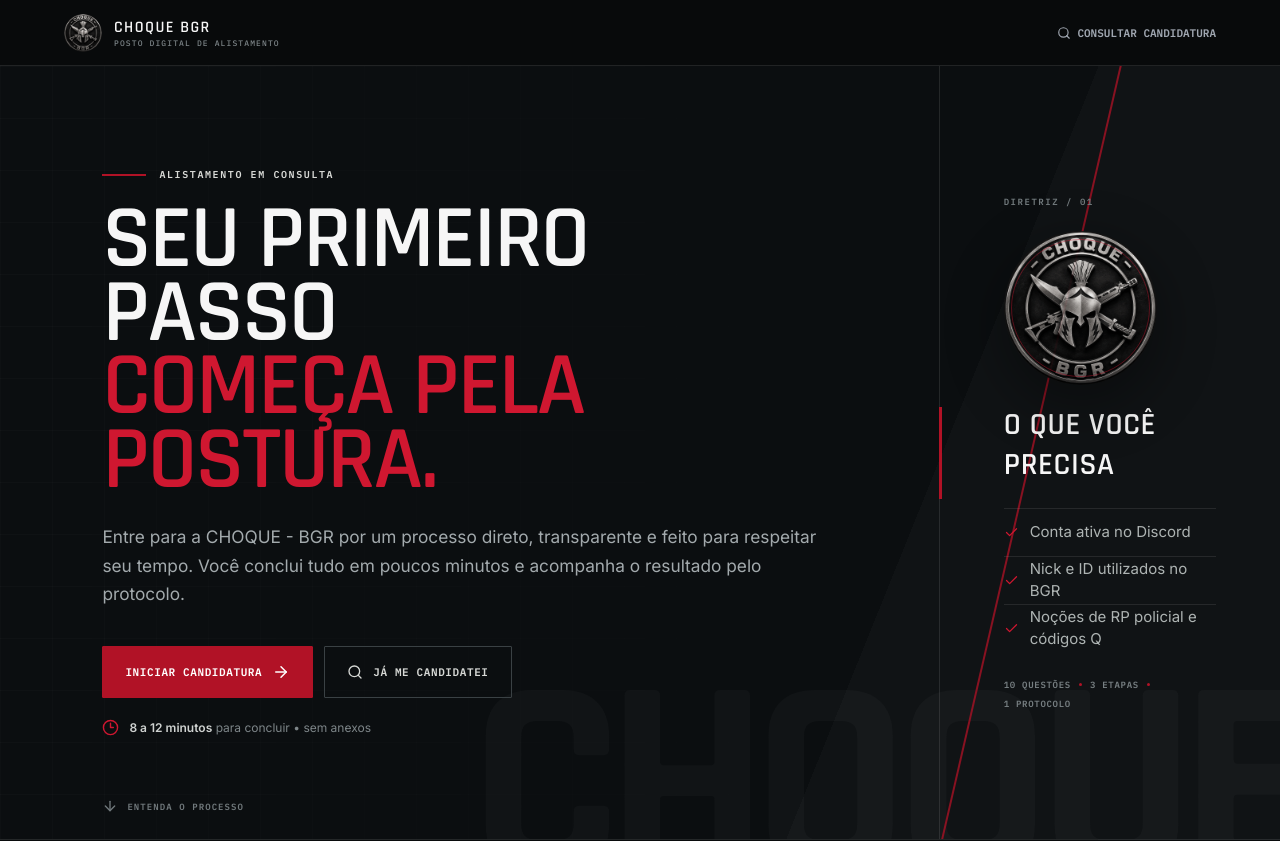
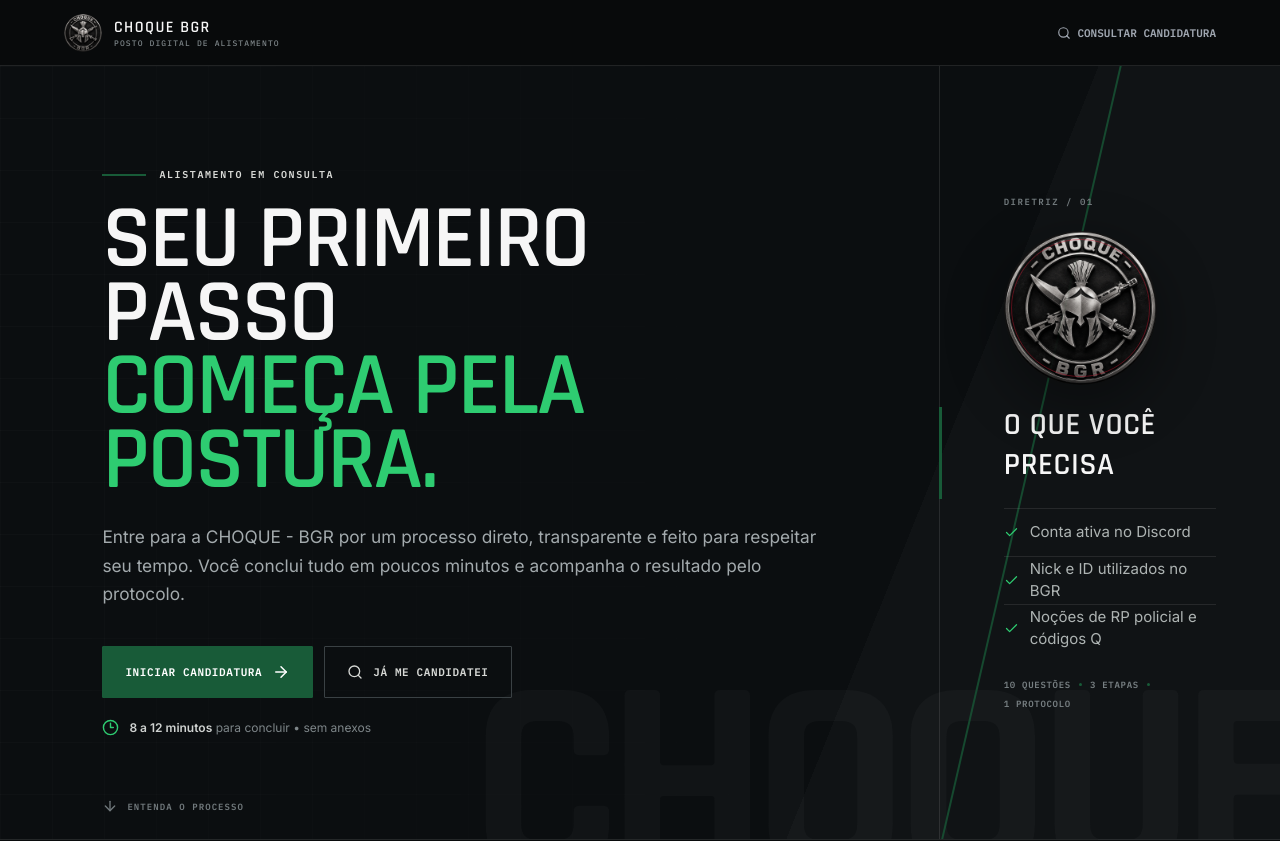
Before and after one commit to EoPaiva/BotDiscordOasisCustom, a Next.js app in the folder web/: page /recrutamento in a window 1280 px wide. Shown: the top 841 px of the page. Built offline with nearby package versions, Linux system fonts and the light colour scheme; no server answers.

Commit message:
feat: align recruitment with command palette

```diff
--- a/web/src/app/globals.css
+++ b/web/src/app/globals.css
@@ -324,7 +324,7 @@
 @media (max-width: 580px) { .recruitment-masthead { min-height: 64px; }.recruitment-masthead nav a:last-child { display: none; }.recruitment-hero-copy { padding: 55px 22px; }.recruitment-hero-copy h1 { font-size: 45px; }.campaign-state { grid-template-columns: 7px 1fr; }.campaign-state > div:last-child { grid-column: 2; }.recruitment-briefing { padding: 40px 22px; }.recruitment-footer { align-items: flex-start; flex-direction: column; justify-content: center; padding-block: 15px; }.question-command-strip { grid-template-columns: 1fr 1fr; }.timer-readout { grid-column: 1/-1; border-top: 1px solid var(--line); text-align: left !important; }.question-actions { align-items: stretch; flex-direction: column; }.question-actions .button { justify-content: center; }.answer-confirmation { grid-template-columns: 1fr; }.answer-confirmation .button { width: 100%; }.candidate-status-strip { grid-template-columns: 1fr; }.candidate-status-strip > div { border-right: 0; border-bottom: 1px solid var(--line); }.candidate-status-strip > div:last-child { border-bottom: 0; }.candidate-stage-flow { grid-template-columns: 1fr; }.candidate-stage-flow li { border-right: 0; border-bottom: 1px solid var(--line); }.candidate-stage-flow li:last-child { border-bottom: 0; } }
 
 /* Alistamento CHOQUE — composição editorial pública */
-.recruitment-redesign { --recruitment-red: #b11226; --recruitment-red-active: #cf1730; background: #090b0c; }
+.recruitment-redesign { --recruitment-red: var(--color-action-strong); --recruitment-red-active: var(--color-action); background: #090b0c; }
 .recruitment-redesign .recruitment-masthead { position: relative; z-index: 10; min-height: 66px; border-bottom-color: rgba(255,255,255,.1); background: rgba(9,11,12,.96); }
 .recruitment-redesign .recruitment-brand > span { border-color: var(--recruitment-red); color: #f2f2ef; }
 .recruitment-redesign .recruitment-brand small { color: #7d8588; }
```
Also changed, not shown: 1 other file (tests, documents, lock files or other folders).
